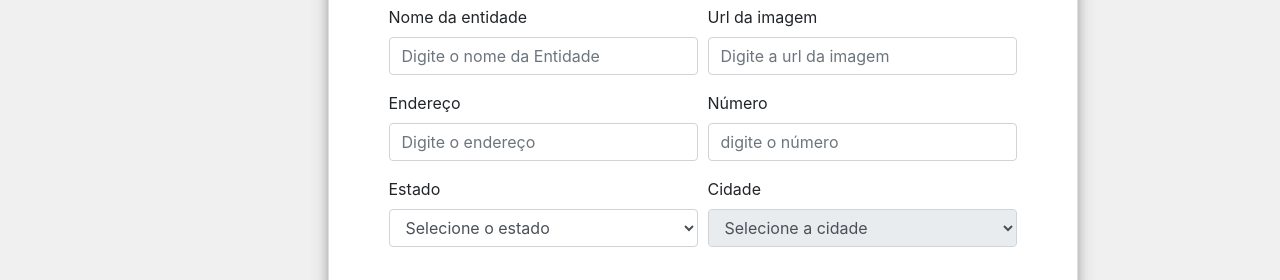
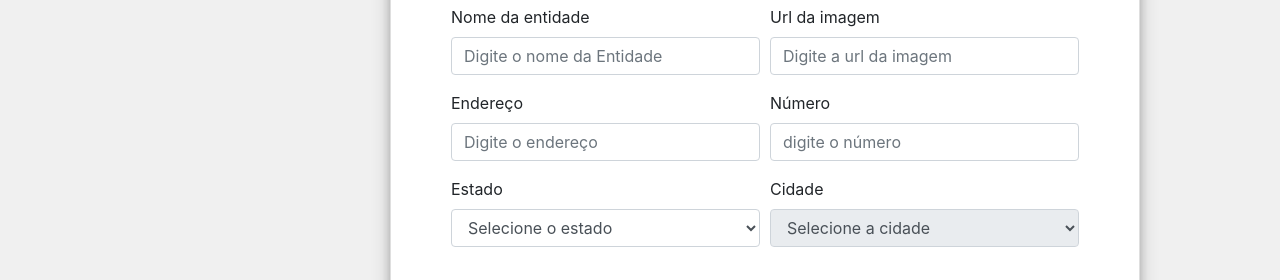
Before and after one commit to CaioFrSouza/nlw-Ecoleta, a website: page src/views/cadastrarUmPontoDeColeta.html in a window 1280 px wide. Shown: the part 268-548 px from the top of the page. Drawn offline with nearby package versions, Linux system fonts and the light colour scheme; files that its build step writes are made by us from their sources; no server answers; files whose address does not match are found by name.

Commit message:
version 0.4

```diff
--- a/src/public/styles/cadastrar.css
+++ b/src/public/styles/cadastrar.css
@@ -9,7 +9,7 @@
     padding: 0 20px;
     margin: 20px;
     width: 60%;
-    margin-left: 25%;
+    margin-left: 30%;
     max-width: 750px;
     min-width: 400px;
     min-height: 800px;
```
